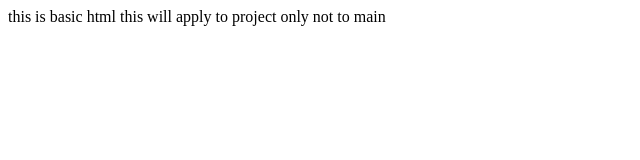
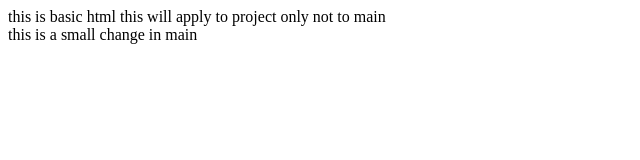
Before and after one commit to Bhaskar-k88/localrepo, a plain HTML site: page index.html in a window 1280 px wide. Shown: the whole page, without its empty margins (0-640 px from the left). Drawn offline with Linux system fonts and the light colour scheme.

Commit message:
some changes

```diff
--- a/index.html
+++ b/index.html
@@ -10,5 +10,6 @@
         this is basic html
         this will apply to project only not to main
     </div>
+    <div>this is a small change in main</div>
 </body>
 </html>
```
